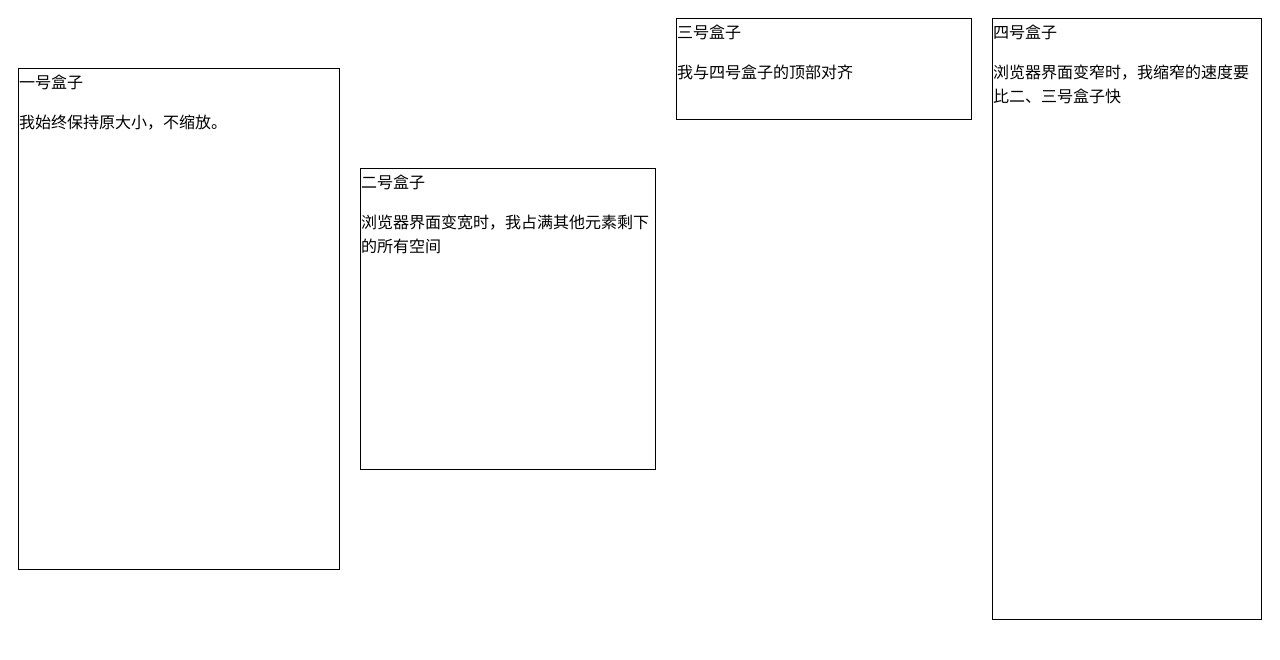
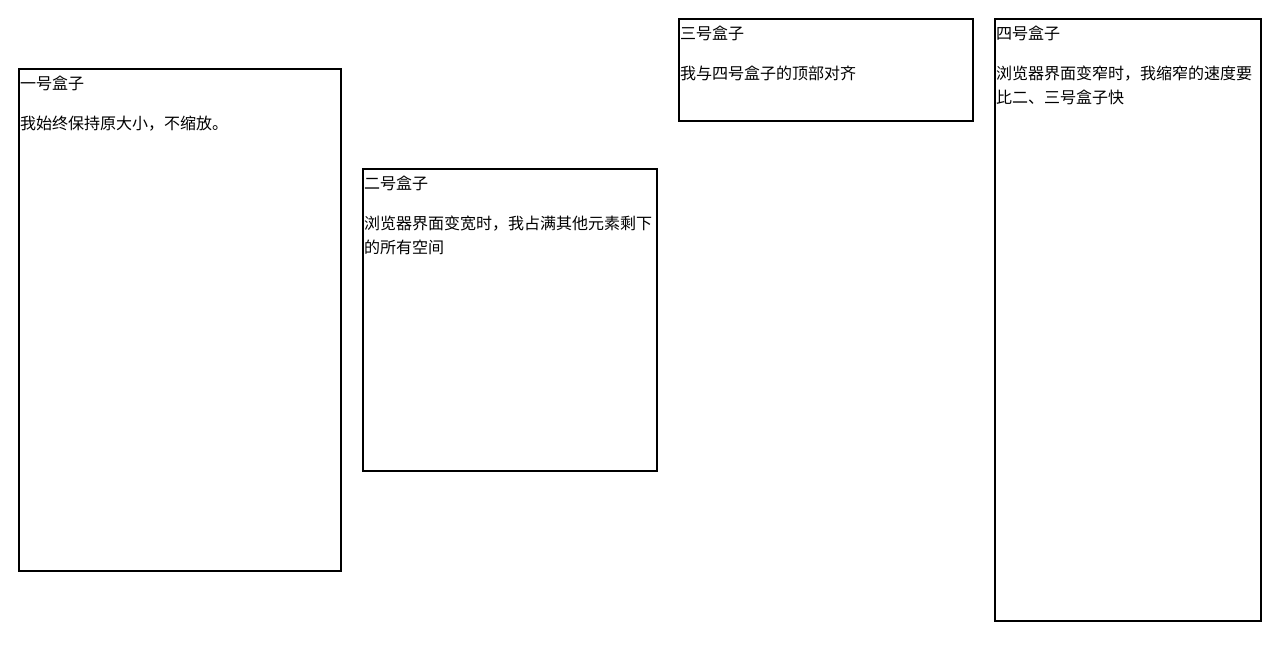
Before and after one commit to HUDingdingcar/HU-homework, a plain HTML site: page 第2次作业/lv3/lv3.html in a window 1280 px wide. Drawn offline with Linux system fonts and the light colour scheme.

Commit message:
第2次作业

```diff
--- a/第2次作业/lv3/lv3.html
+++ b/第2次作业/lv3/lv3.html
@@ -16,7 +16,7 @@
         .box1 {
             width: 320px;
             height: 500px;
-            border: 1px solid black;
+            border: 2px solid black;
             flex-grow: 0;
             flex-shrink: 0;
             margin: 10px;
@@ -25,7 +25,7 @@
         .box2 {
             width: 320px;
             height: 300px;
-            border: 1px solid black;
+            border: 2px solid black;
             flex-grow: 2;
             flex-shrink: 1;
             margin: 10px;
@@ -33,7 +33,7 @@
         .box3 {
             width: 320px;
             height: 100px;
-            border: 1px solid black;
+            border: 2px solid black;
             margin: 10px;
             align-self: flex-start;
             flex-grow: 0;
@@ -42,7 +42,7 @@
         .box4 {
             width: 320px;
             height: 600px;
-            border: 1px solid black;
+            border: 2px solid black;
             margin: 10px;
             flex-grow: 0;
             flex-shrink: 2;
```
